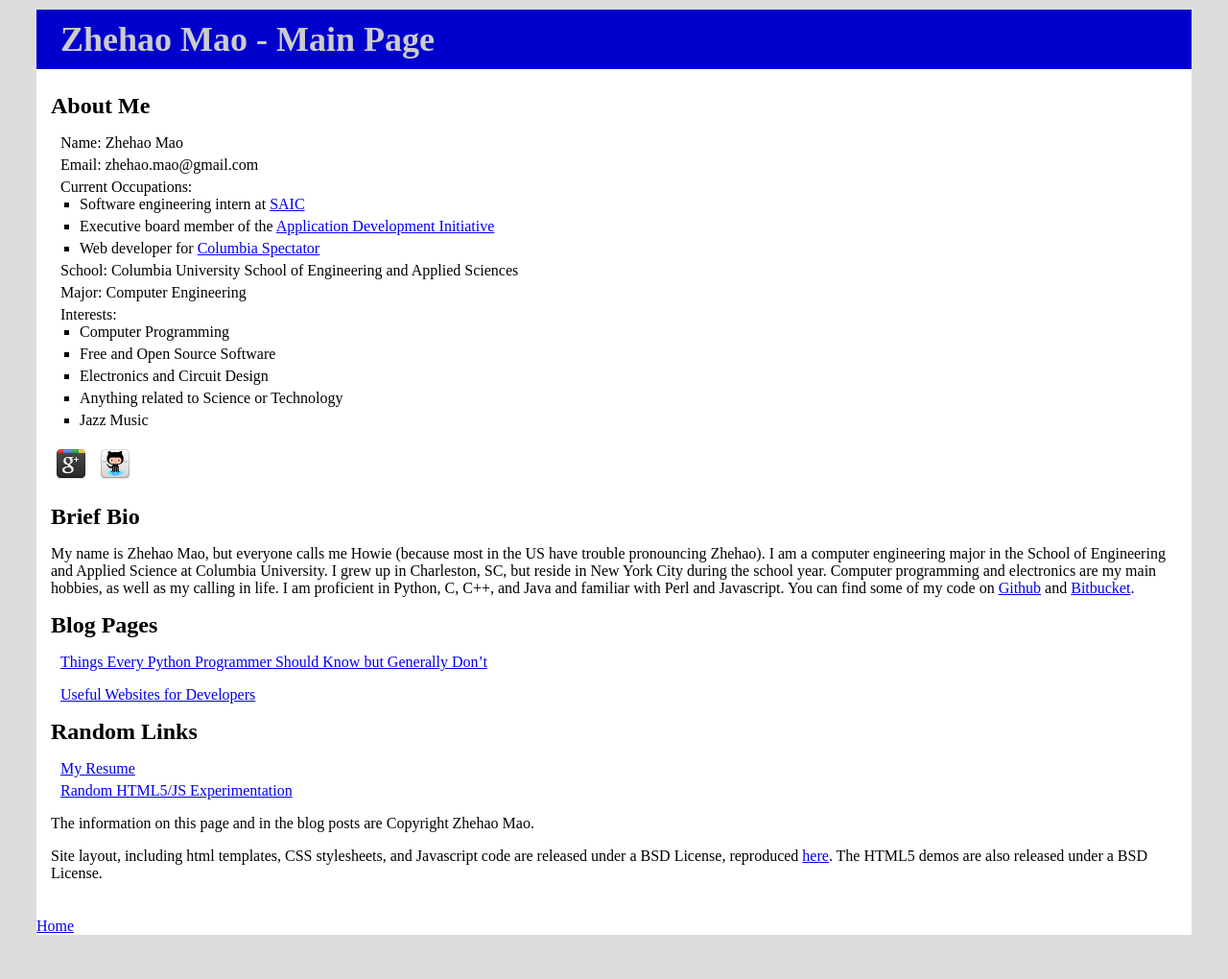
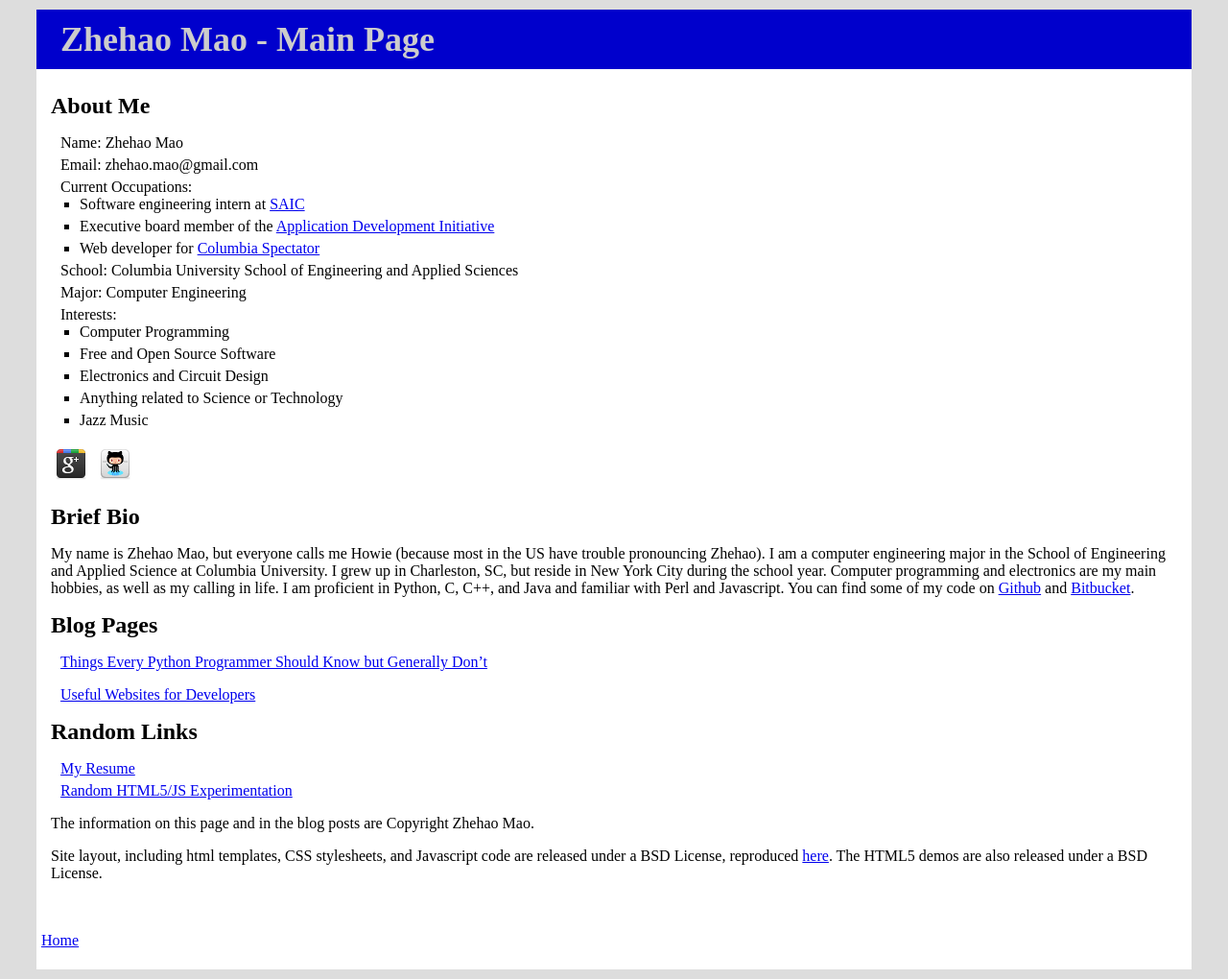
Before and after one commit to zhemao/zhemao.github.com, a Jekyll site: the page built from index.markdown, in a window 1280 px wide. Shown: the whole page at 96% size. Built offline with Jekyll 4.4.1, drawn with Linux system fonts in a browser that asks for light colours; Markdown is read by kramdown in place of the engine named in the settings; before the commit the page ends 990 px from its top, so only the background shows below that.

Commit message:
put some padding on the footer

```diff
--- a/css/main.css
+++ b/css/main.css
@@ -34,6 +34,9 @@
   color: #ccc;
 }
 
+#footer, footer{
+  padding: 5px;
+}
 
 img {
   margin:5px;
```
